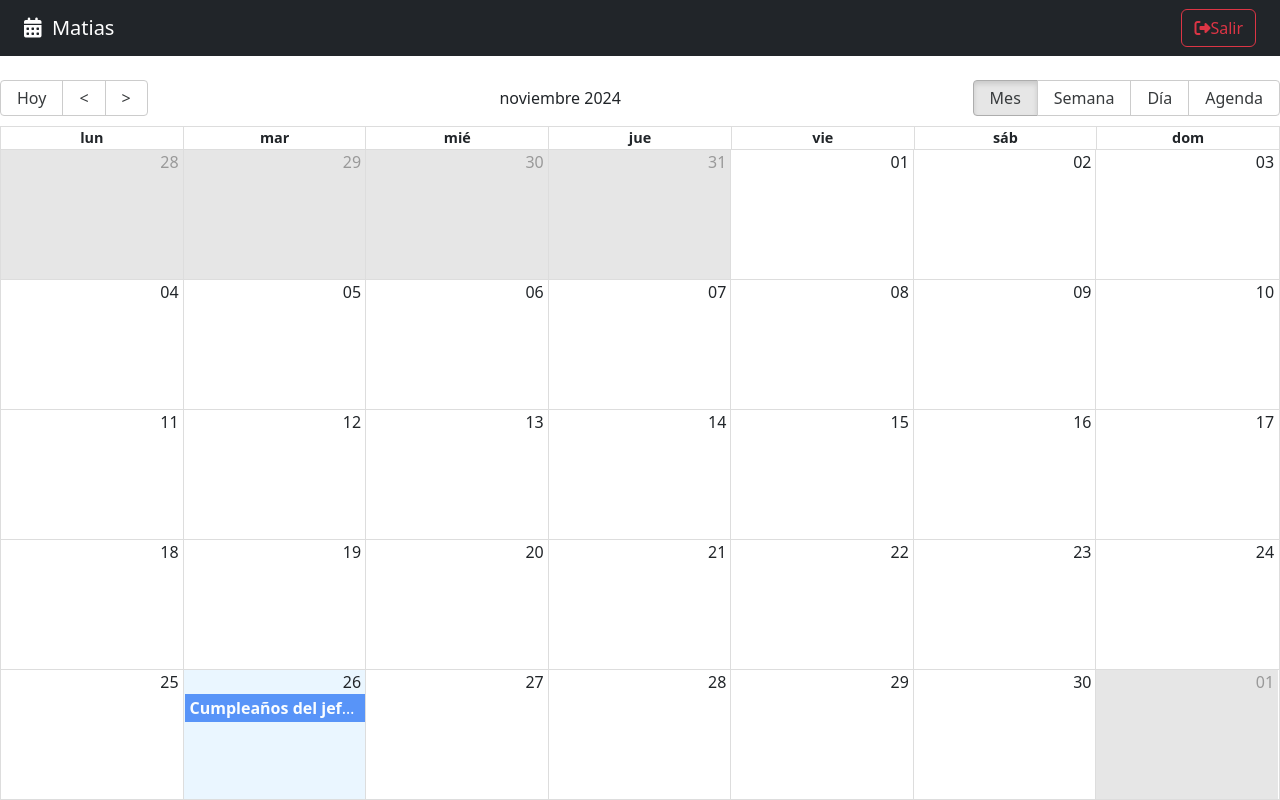
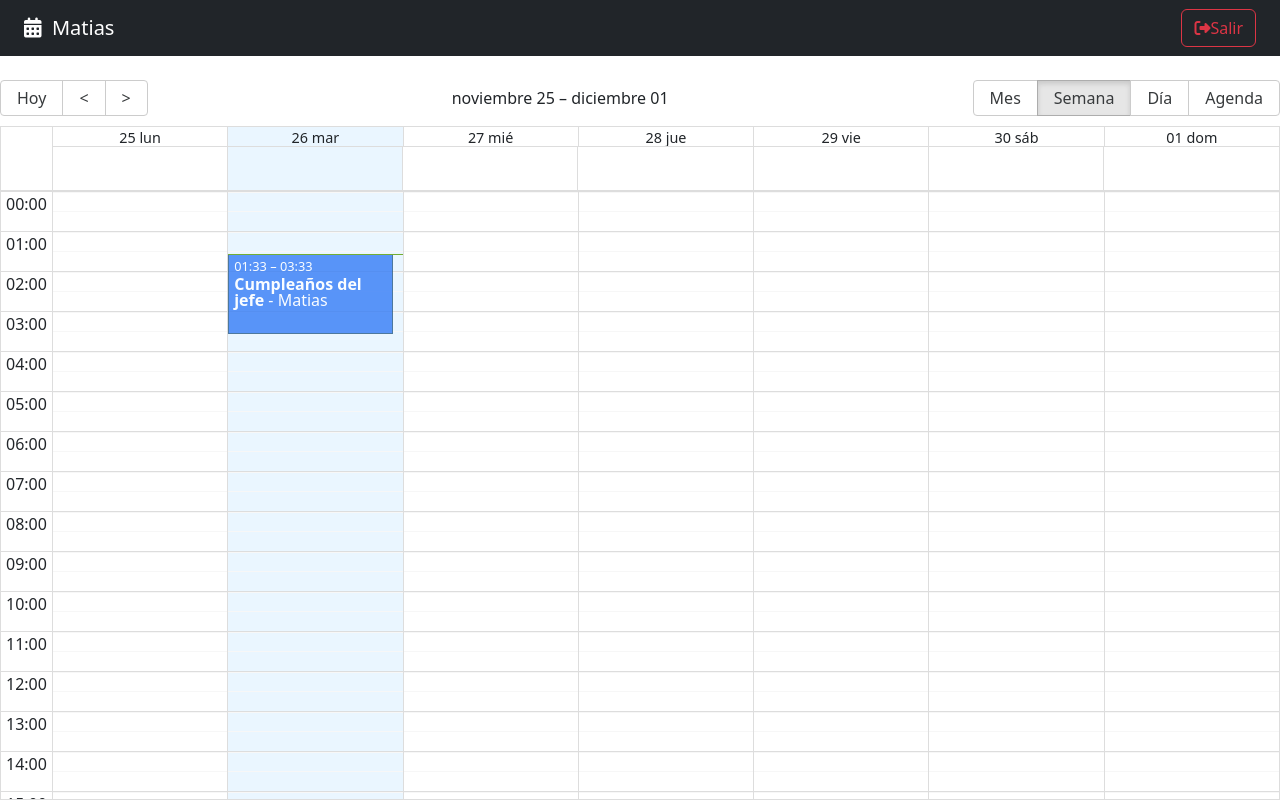
Before and after one commit to MatiasFSS/Calendario, a React (Vite) app: page / in a window 1280 px wide. Built offline with nearby package versions, Linux system fonts and the light colour scheme.

Commit message:
Escuchar eventos del calendario y mantener vista donde quedo la ultima vez

```diff
--- a/src/calendar/pages/CalendarPage.jsx
+++ b/src/calendar/pages/CalendarPage.jsx
@@ -6,6 +6,7 @@
 import { Navbar } from "../components/Navbar"
 import { localizer, getMessagesEs } from '../../helpers'
 import { CalendarEvent } from '../components/CalendarEvent'
+import { useState } from 'react'
 
 
 const events = [{
@@ -22,6 +23,9 @@
 }]
 
 export const CalendarPage = () => {
+
+  const [lastView, setLastView] = useState(localStorage.getItem('lastView') || 'week');
+
 
   const eventStyleGetter = ( event, start, end, isSelected) => {
 
@@ -40,6 +44,19 @@
 
   }
 
+  const onDoubleClick = ( event ) => {
+      console.log({doubleClick:event})
+  }
+
+  const onSelect = ( event ) => {
+    console.log({click:event})
+  }
+
+  const onViewChanged = ( event ) => {
+    localStorage.setItem('lastView', event)
+    setLastView(event)
+  }
+
   return (
     <>
       <Navbar/>
@@ -48,6 +65,7 @@
         culture='es'
         localizer={localizer}
         events={events}
+        defaultView={lastView}
         startAccessor="start"
         endAccessor="end"
         style={{ height: 'calc(100vh - 80px)' }}
@@ -56,6 +74,9 @@
         components={{
           event:CalendarEvent
         }}
+        onDoubleClickEvent={onDoubleClick}
+        onSelectEvent={onSelect}
+        onView={onViewChanged}
       />
 
     </>
```
